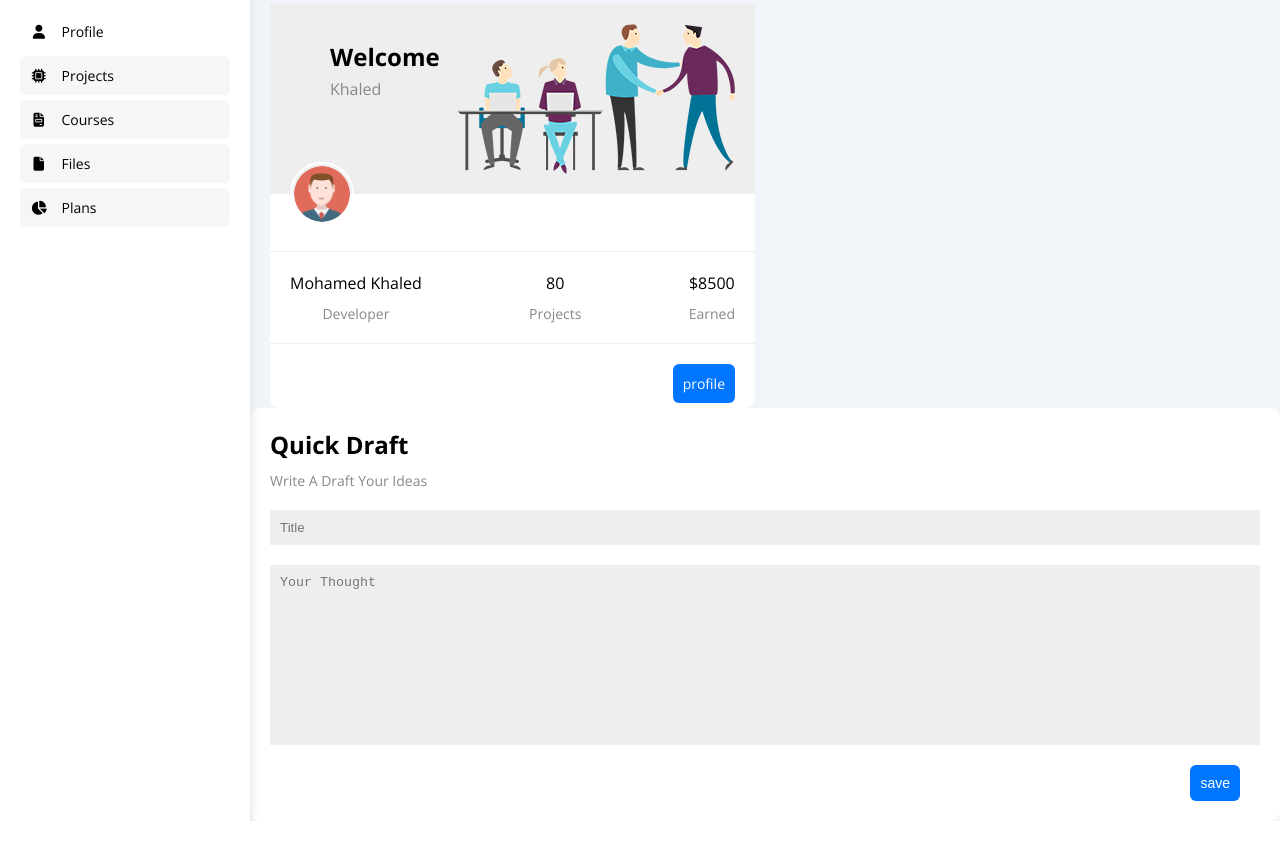
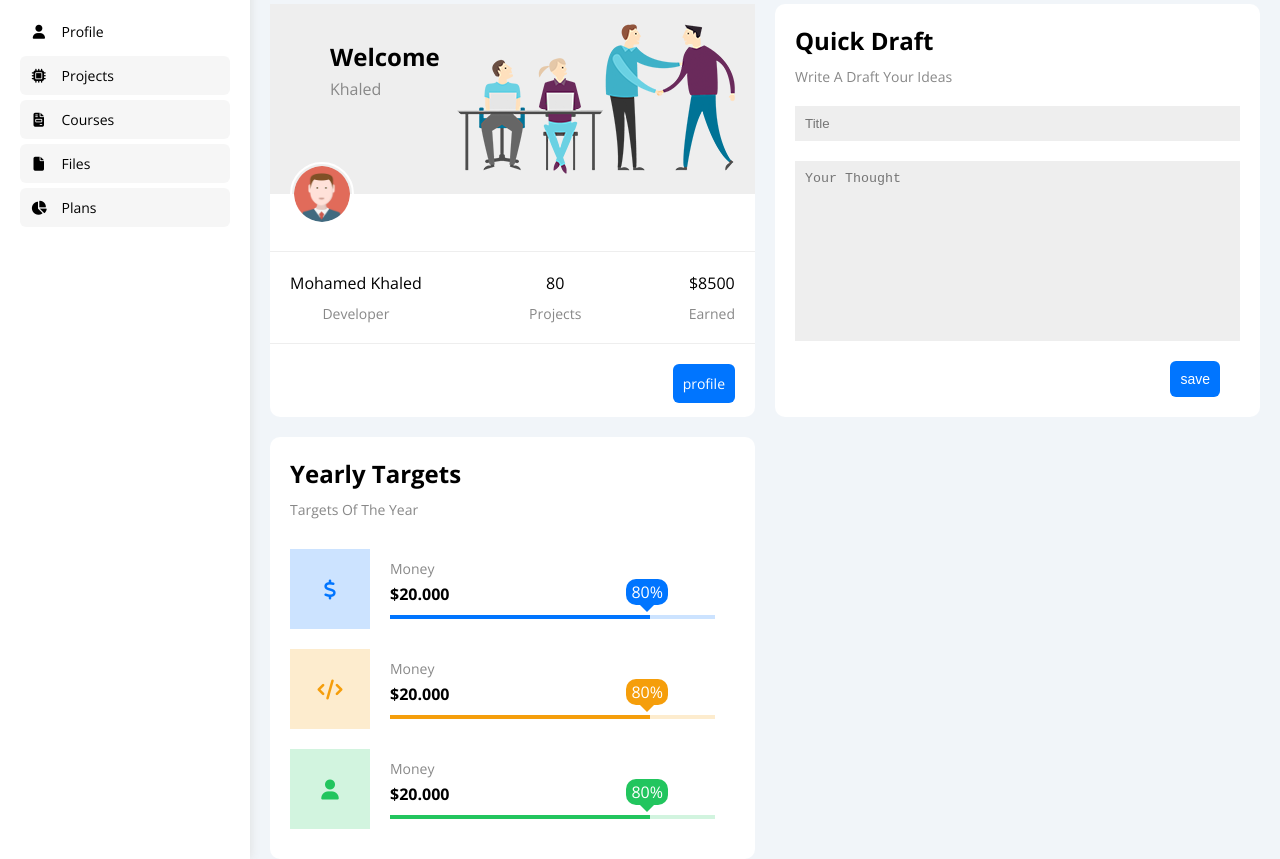
Before and after one commit to khaled00/Dashbord, a plain HTML site: page index.html in a window 1280 px wide. Shown: the part 171-1030 px from the top of the page. Before the commit the page ends 992 px from the top, so only its background shows below. Drawn offline with nearby package versions, Linux system fonts and the light colour scheme.

Commit message:
create Targets widget

```diff
--- a/css/framwork.css
+++ b/css/framwork.css
@@ -94,6 +94,12 @@ background-color: white;
 .bg-blue{
     background-color: var(--blue-color);
 }
+.bg-orange{
+    background-color: var(--orange-color);
+}
+.bg-green{
+    background-color: var(--green-color);
+}
 .c-white{
     color: white;
 }
@@ -103,6 +109,7 @@ background-color: white;
 .c-gray{
     color: var(--gray-color);
 }
+
 /* End color */
 
 /* Start position */
@@ -118,7 +125,9 @@ background-color: white;
 .fs-14{
     font-size: 14px;
 }
-
+.f-bold{
+    font-weight: bold;
+}
 @media (max-width : 767px) {
     .txt-c-mobile{
         text-align: center;
@@ -147,6 +156,11 @@ background-color: white;
 /* End border */
 
 /* Start conponet */
+.f-center{
+    display: flex;
+    align-items: center;
+    justify-content: center;
+}
 .between-flex{
     display: flex;
     align-items: center;
--- a/css/main.css
+++ b/css/main.css
@@ -292,3 +292,83 @@ body{
     background-color: var(--blue-alt-color);
 }
 /* End darft */
+
+/* Start target */
+.target .icon{
+    width: 80px;
+    height: 80px;
+}
+.target .details{
+    flex: 1;
+}
+.target .progress > span{
+    width: 100%;
+    height: 4px;
+}
+.target .details .progress > span span{
+    position: absolute;
+    top: -36px;
+    right: -18px;
+    padding: 2px 5px;
+    color: white;
+    border-radius: 10px;
+    -webkit-border-radius: 10px;
+    -moz-border-radius: 10px;
+    -ms-border-radius: 10px;
+    -o-border-radius: 10px;
+}
+.target .details .progress > span span::after{
+    content: '';
+    border-color: transparent;
+    border-width: 7px;
+    border-style: solid;
+    position: absolute;
+    bottom: -14px;
+    left: 50%;
+    transform: translateX(-50%);
+    -webkit-transform: translateX(-50%);
+    -moz-transform: translateX(-50%);
+    -ms-transform: translateX(-50%);
+    -o-transform: translateX(-50%);
+}
+
+.target .blue .icon,
+.target .blue .progress{
+    background-color: rgb(0 117 255 / 20%);
+}
+.target .blue .icon i{
+    color: var(--blue-color);
+}
+.target .blue .details .progress > span span::after{
+    border-top-color: var(--blue-color);
+}
+
+
+.target .orange .icon{
+    color: var(--orange-color);
+}
+.target .orange .icon,
+.target .orange .progress{
+    background-color: rgb(245 158 11 / 20%);
+}
+.target .orange .icon i{
+    color: var(--orange-color);
+}
+.target .orange .details .progress > span span::after{
+    border-top-color: var(--orange-color);
+}
+
+
+.target .green .icon i {
+    color: var(--green-color);
+}
+.target .green .icon,
+.target .green .progress{
+    background-color: rgb(34 197 94 / 20%);
+}
+.target .green .icon,
+.target .green .details .progress > span span::after{
+    border-top-color: var(--green-color);
+}
+
+/* End target */
--- a/index.html
+++ b/index.html
@@ -97,7 +97,6 @@
                         </div>
                         <a class="visit d-block fs-14 rad-6 bg-blue c-white w-fit p-10" href="profile.html">profile</a>
                     </div>
-                </div>
                     <!-- End welcome -->
                     <!-- Start Draft -->
                     <div class="darft bg-white rad-10 p-20">
@@ -110,7 +109,55 @@
                         </form>
                     </div>
                     <!-- End Draft -->
-
+                    <!-- Start target -->
+                    <div class="target bg-white rad-10 p-20">
+                        <h2 class="mt-0 mb-10">Yearly Targets</h2>
+                        <p class="mt-0 mb-20 fs-14 c-gray">Targets Of The Year</p>
+                        <div class="box blue d-flex alien-center">
+                            <div class="icon f-center">
+                                <i class="fa-solid fa-dollar-sign fa-lg c-blue"></i>
+                            </div>
+                            <div class="details p-20">
+                                <span class="d-block c-gray fs-14">Money</span>
+                                <span class="d-block f-bold mt-5 mb-10">$20.000</span>
+                                <div class="progress p-rel">
+                                    <span class="d-block bg-blue blue p-rel" style="width: 80%;">
+                                        <span class="bg-blue" >80%</span>
+                                    </span>
+                                </div>
+                            </div>
+                        </div>
+                        <div class="box orange d-flex alien-center">
+                            <div class="icon f-center">
+                                <i class="fa-solid fa-code fa-lg c-orange"></i>
+                            </div>
+                            <div class="details p-20">
+                                <span class="d-block c-gray fs-14">Money</span>
+                                <span class="d-block f-bold mt-5 mb-10">$20.000</span>
+                                <div class="progress p-rel">
+                                    <span class="d-block bg-orange orange p-rel" style="width: 80%;">
+                                        <span class="bg-orange" >80%</span>
+                                    </span>
+                                </div>
+                            </div>
+                        </div>
+                        <div class="box green d-flex alien-center">
+                            <div class="icon f-center">
+                                <i class="fa-solid fa-user fa-lg c-blue"></i>
+                            </div>
+                            <div class="details p-20">
+                                <span class="d-block c-gray fs-14">Money</span>
+                                <span class="d-block f-bold mt-5 mb-10">$20.000</span>
+                                <div class="progress p-rel">
+                                    <span class="d-block bg-green green p-rel" style="width: 80%;">
+                                        <span class="bg-green" >80%</span>
+                                    </span>
+                                </div>
+                            </div>
+                        </div>
+                    </div>
+                    <!-- End target -->
+                </div>
             </div>
         </div>
     </body>
```
Lines whose indentation alone changed are shown as unchanged.
